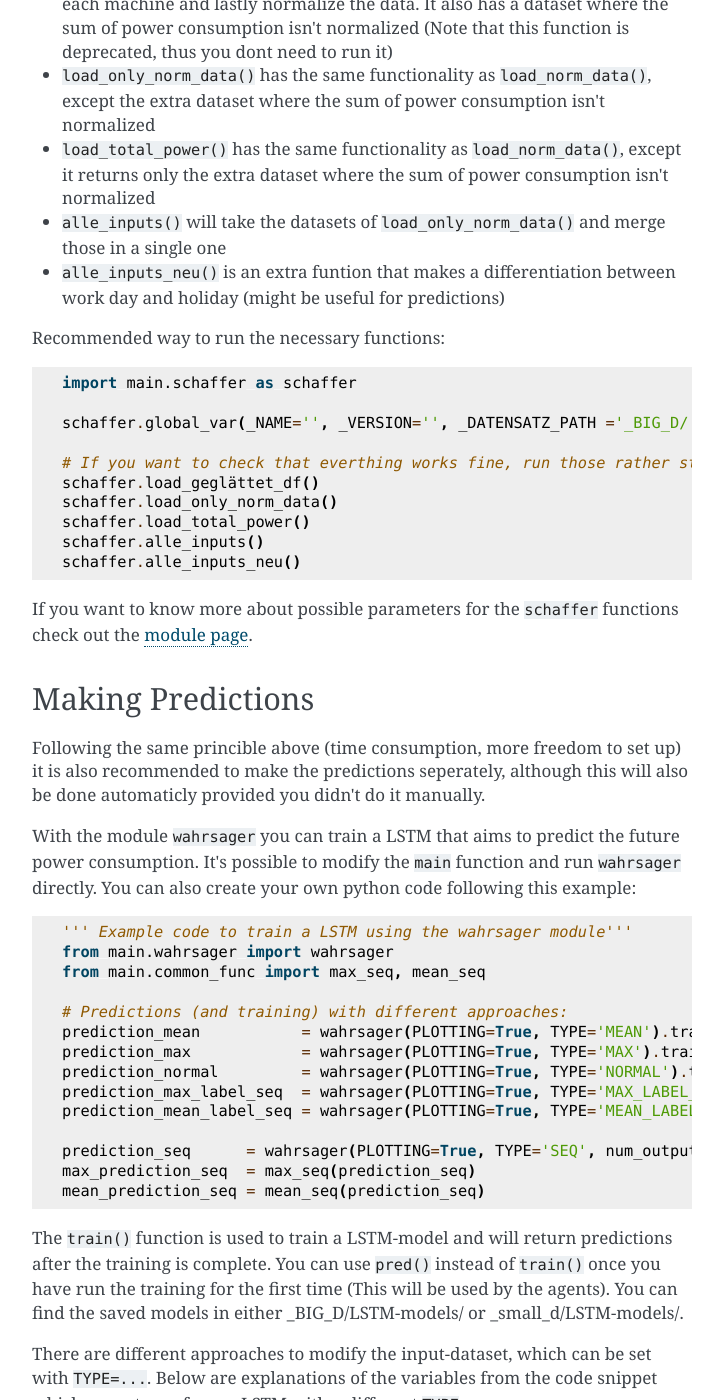
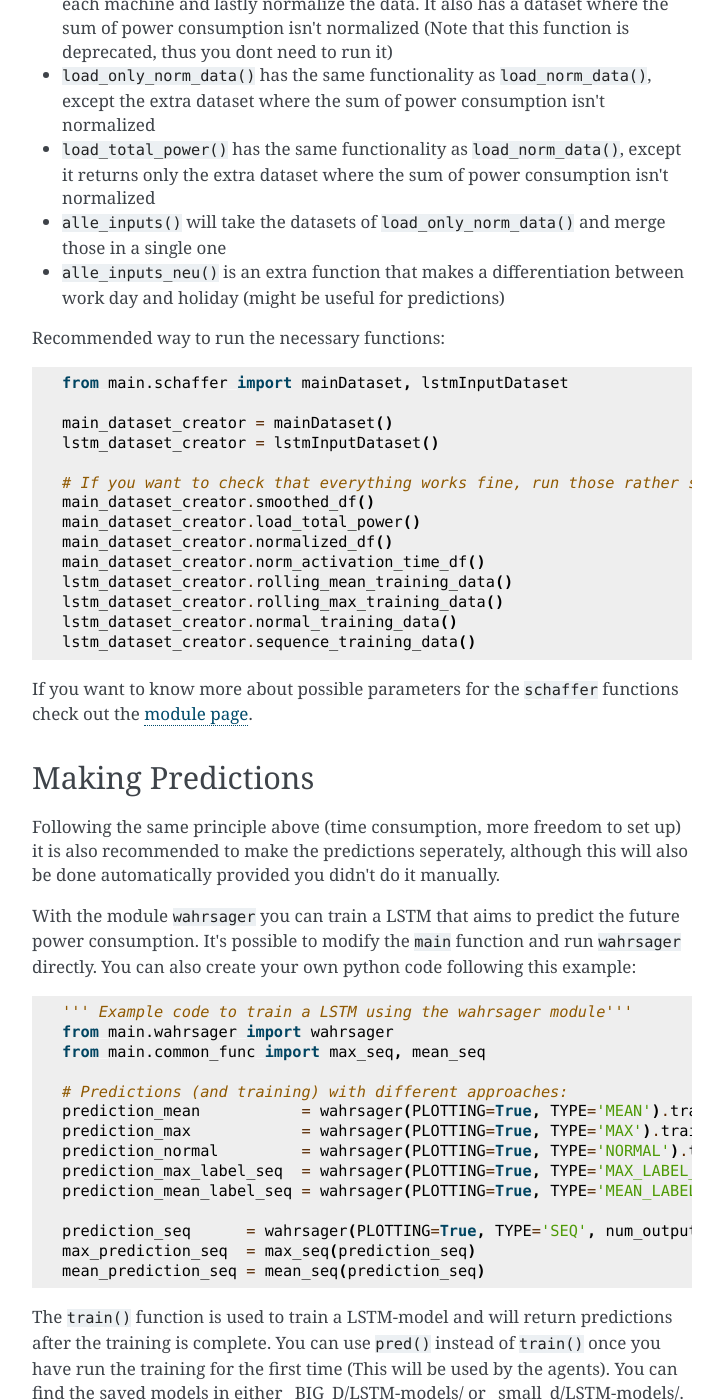
Before and after one commit to maik97/peak-shaver, a Sphinx documentation site: the page built from docs/intro/getting_started.rst, in a window 1280 px wide and 1400 px high, scrolled down 1987 px. Shown: the whole window, without its empty margins (388-1111 px from the left). Built offline with Sphinx 7.4.7, drawn with Linux system fonts in a browser that asks for light colours; some of the changed text lies outside the part shown.

Commit message:
docs updated

```diff
--- a/docs/intro/getting_started.rst
+++ b/docs/intro/getting_started.rst
@@ -61,28 +61,34 @@ First all the necassary functions to transform the dataset are explained seperat
 - ``load_only_norm_data()`` has the same functionality as ``load_norm_data()``, except the extra dataset where the sum of power consumption isn't normalized
 - ``load_total_power()`` has the same functionality as ``load_norm_data()``, except it returns only the extra dataset where the sum of power consumption isn't normalized
 - ``alle_inputs()`` will take the datasets of ``load_only_norm_data()`` and merge those in a single one
-- ``alle_inputs_neu()`` is an extra funtion that makes a differentiation between work day and holiday (might be useful for predictions)
+- ``alle_inputs_neu()`` is an extra function that makes a differentiation between work day and holiday (might be useful for predictions)
 
 Recommended way to run the necessary functions:
 
 .. code-block:: python
 
-    import main.schaffer as schaffer
+    from main.schaffer import mainDataset, lstmInputDataset
 
-    schaffer.global_var(_NAME='', _VERSION='', _DATENSATZ_PATH ='_BIG_D/', _großer_datensatz = True, _zeitintervall = '5min')
+    main_dataset_creator = mainDataset()
+    lstm_dataset_creator = lstmInputDataset()
 
-    # If you want to check that everthing works fine, run those rather step by step:
-    schaffer.load_geglättet_df()
-    schaffer.load_only_norm_data()
-    schaffer.load_total_power()
-    schaffer.alle_inputs()
-    schaffer.alle_inputs_neu()
+    # If you want to check that everything works fine, run those rather step by step:
+    main_dataset_creator.smoothed_df()
+    main_dataset_creator.load_total_power()
+    main_dataset_creator.normalized_df()
+    main_dataset_creator.norm_activation_time_df()
+    lstm_dataset_creator.rolling_mean_training_data()
+    lstm_dataset_creator.rolling_max_training_data()
+    lstm_dataset_creator.normal_training_data()
+    lstm_dataset_creator.sequence_training_data()
+
+
 
 If you want to know more about possible parameters for the ``schaffer`` functions check out the :ref:`module page <schaffer_doc>`.
 
 Making Predictions
 ******************
-Following the same princible above (time consumption, more freedom to set up) it is also recommended to make the predictions seperately, although this will also be done automaticly provided you didn't do it manually.
+Following the same principle above (time consumption, more freedom to set up) it is also recommended to make the predictions seperately, although this will also be done automatically provided you didn't do it manually.
 
 With the module ``wahrsager`` you can train a LSTM that aims to predict the future power consumption. It's possible to modify the ``main`` function and run ``wahrsager`` directly. You can also create your own python code following this example:
 
@@ -114,7 +120,7 @@ There are different approaches to modify the input-dataset, which can be set wit
 - ``prediction_mean_label_seq`` with ``TYPE='MEAN_LABEL_SEQ'``: Predictions where just the label data is modified with a rolling mean
 - ``prediction_seq`` with ``TYPE='SEQ'``: Sequence-Predictions of the unmodified dataset, each sequence can be transformed to the mean or max value with ``max_seq(prediction_seq)`` or ``mean_seq(prediction_seq)``
 
-All these different approaches will have similiar results, but can be used to optimize the predictions furthermore. If you want to tune the parameters, look up the ``wahrsager`` class :ref:`here <wahrsager_doc>` (change timeframe, LSTM size, ...). Note that for every new timeframe a seperate dataset will be created.
+All these different approaches will have similar results, but can be used to optimize the predictions furthermore. If you want to tune the parameters, look up the ``wahrsager`` class :ref:`here <wahrsager_doc>` (change time-frame, LSTM size, ...). Note that for every new time-frame a separate dataset will be created.
 
 Set ``PLOTTING=True`` if you want to see a graph of the predictions compared to the actual data. You also can find the saved graphs in either _BIG_D/LSTM-graphs/ or _small_d/LSTM-graphs/. An example graph is provided below:
 
```
Also changed, not shown: other parts of docs/intro/getting_started.rst (+2 -2 lines).
